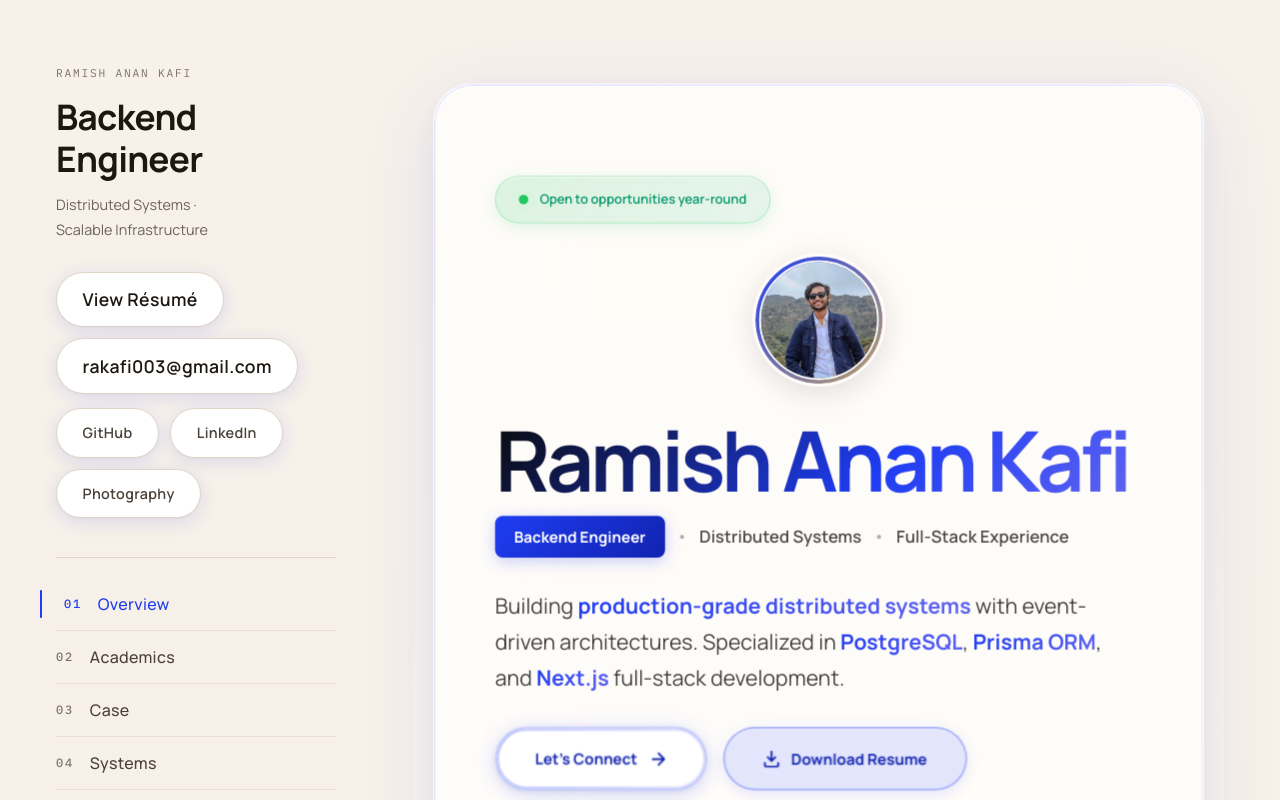
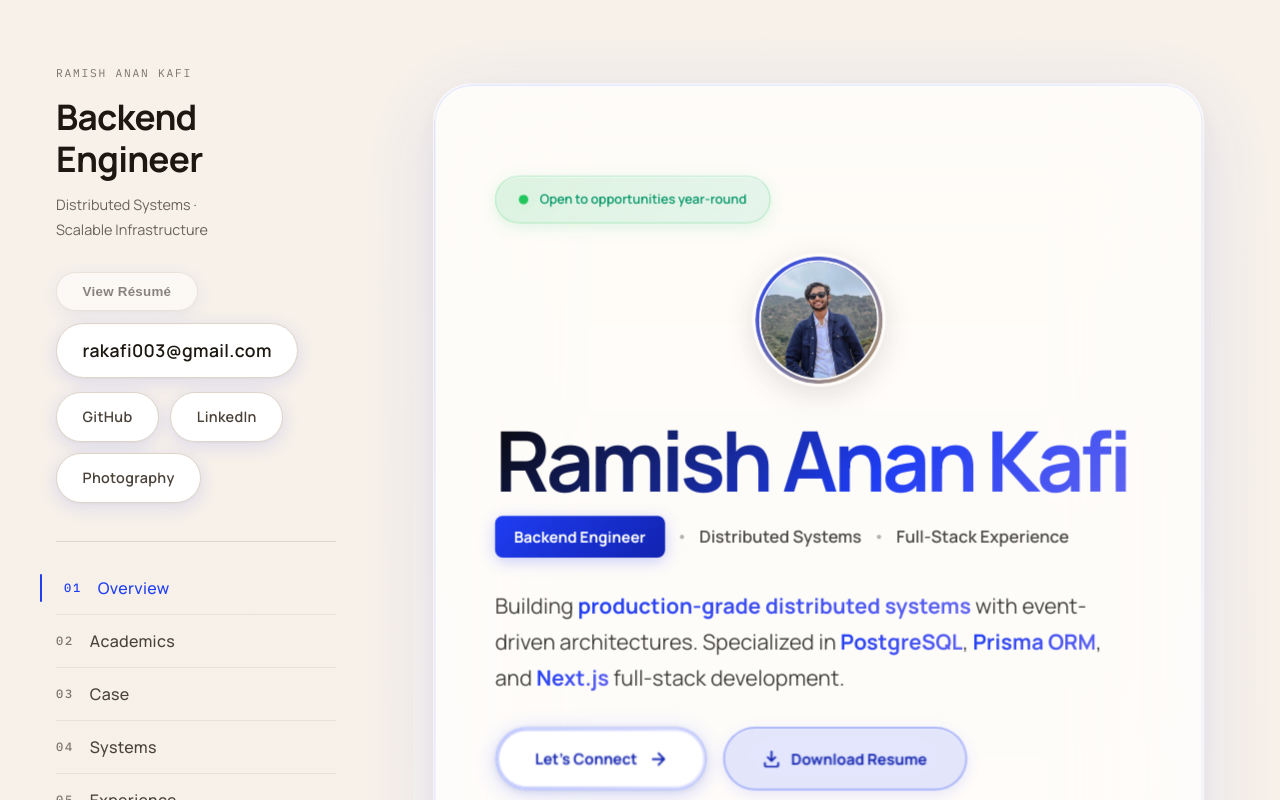
Before and after one commit to kafi003/portfolio, a React (Vite) app: page / in a window 1280 px wide. Shown: the top 800 px of the page. Built offline with nearby package versions, Linux system fonts and the light colour scheme; a web font is replaced by a local one.

Commit message:
Disable résumé button until PDF is uploaded

```diff
--- a/src/components/Navigation.jsx
+++ b/src/components/Navigation.jsx
@@ -60,7 +60,7 @@ export default function Navigation() {
           <h1>Backend Engineer</h1>
           <p>Distributed Systems · Scalable Infrastructure</p>
           <div className="nav-panel__contact-links" style={{marginTop:'1.1rem',display:'flex',flexDirection:'column',alignItems:'flex-start',gap:'0.7rem'}}>
-            <a href="/Ramish_Anan_Kafi_Resume.pdf" target="_blank" rel="noopener" className="nav-panel__button nav-panel__button--highlight">View Résumé</a>
+            <button className="nav-panel__button nav-panel__button--highlight" style={{opacity:0.5,cursor:'not-allowed'}} disabled>View Résumé</button>
             <a href="mailto:rakafi003@gmail.com" className="nav-panel__button nav-panel__button--highlight">rakafi003@gmail.com</a>
             <div className="nav-panel__social" style={{display:'flex',gap:'0.7rem',flexWrap:'wrap',marginTop:'0.2rem'}}>
               <a href="https://github.com/kafi003" target="_blank" rel="noopener" className="nav-panel__button nav-panel__button--highlight">GitHub</a>
```
